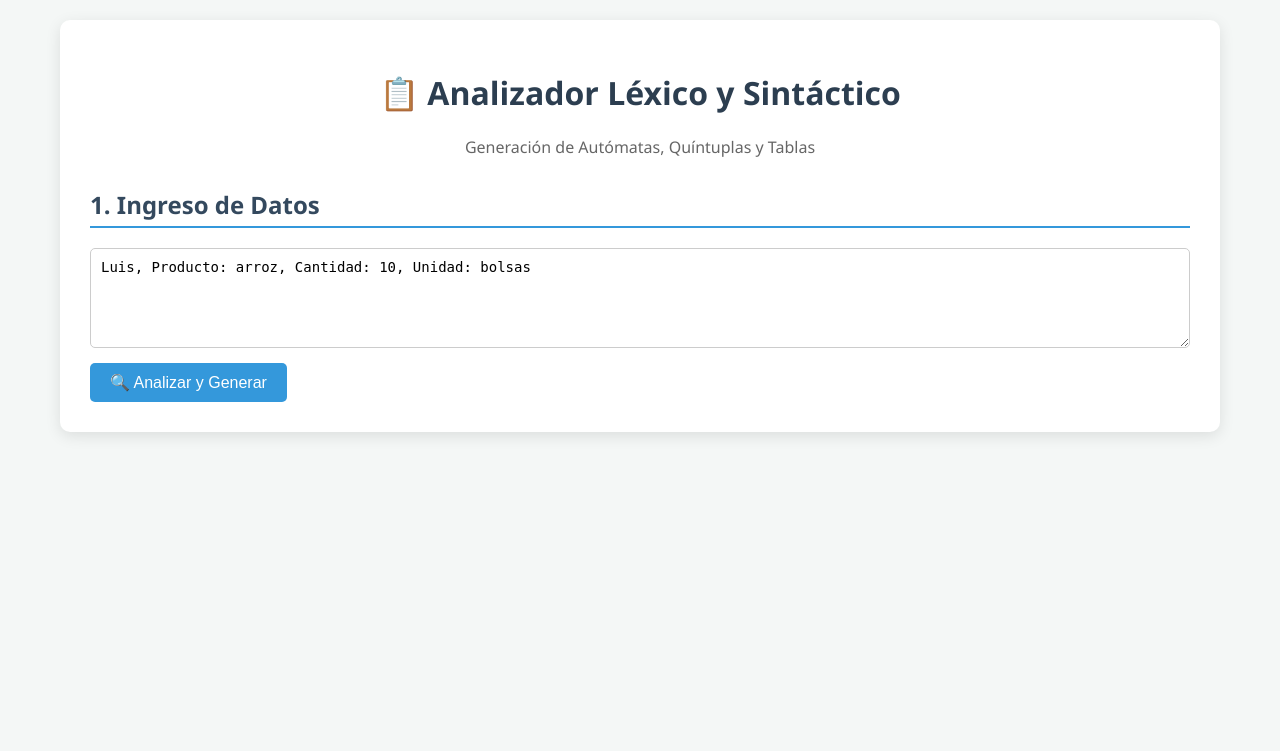
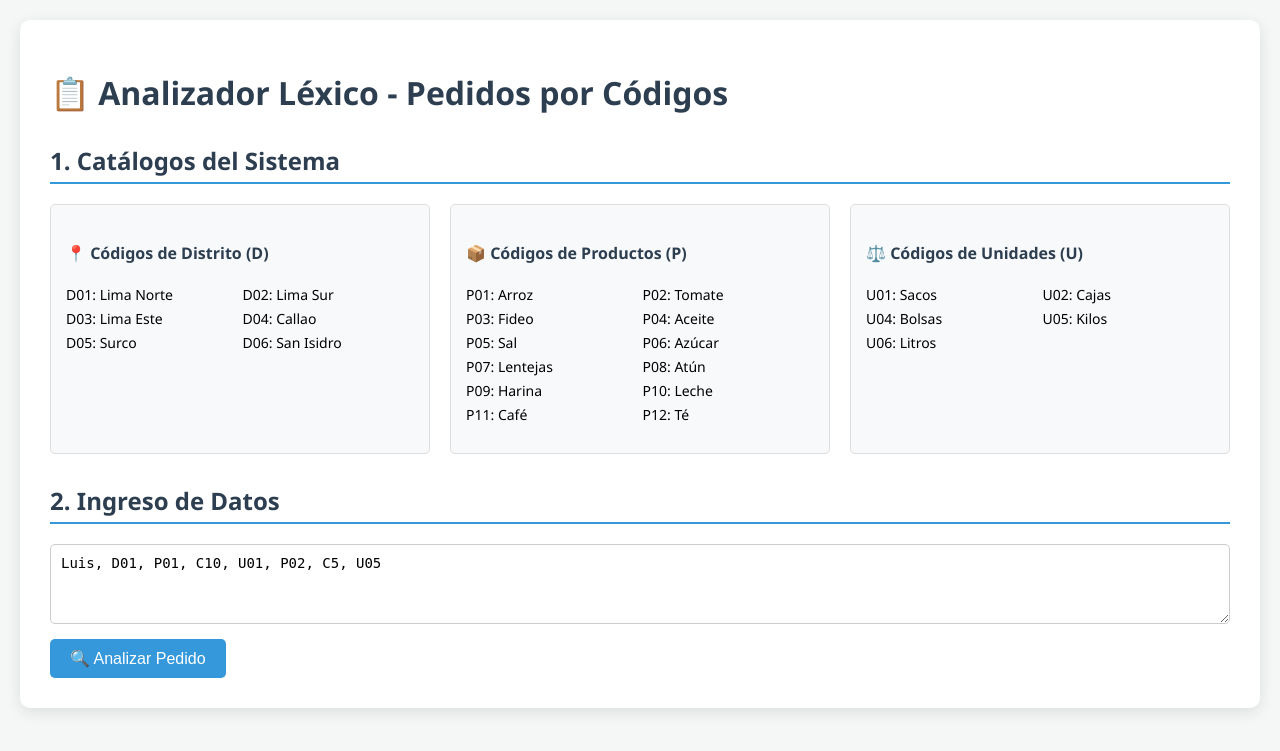
Before and after one commit to luisRod171205/LexTokensEj, a Flask app: page / in a window 1280 px wide. Shown: the top 751 px of the page. Run offline with Flask 3, Linux system fonts and the light colour scheme; some libraries are stand-ins or nearby versions.

Commit message:
Add files via upload

```diff
--- a/templates/index.html
+++ b/templates/index.html
@@ -3,129 +3,114 @@
 <head>
     <meta charset="UTF-8">
     <meta name="viewport" content="width=device-width, initial-scale=1.0">
-    <title>Analizador Léxico Mixto - AFD Completo</title>
+    <title>Analizador Léxico - Pedidos por Códigos</title>
     <script src="https://cdnjs.cloudflare.com/ajax/libs/viz.js/2.1.2/viz.js"></script>
     <script src="https://cdnjs.cloudflare.com/ajax/libs/viz.js/2.1.2/full.render.js"></script>
     <style>
         body { font-family: 'Segoe UI', Tahoma, Geneva, Verdana, sans-serif; background: #f4f7f6; margin: 0; padding: 20px; }
-        .container { max-width: 1100px; margin: auto; background: white; padding: 30px; border-radius: 10px; box-shadow: 0 4px 15px rgba(0,0,0,0.1); }
-        h1 { color: #2c3e50; text-align: center; }
-        h2 { color: #34495e; border-bottom: 2px solid #3498db; padding-bottom: 5px; margin-top: 30px; }
-        textarea { width: 100%; height: 100px; padding: 10px; border: 1px solid #ccc; border-radius: 5px; font-family: monospace; font-size: 14px; box-sizing: border-box; }
-        button { background: #3498db; color: white; border: none; padding: 10px 20px; border-radius: 5px; cursor: pointer; font-size: 16px; margin-top: 10px;}
+        .container { max-width: 1200px; margin: auto; background: white; padding: 30px; border-radius: 10px; box-shadow: 0 4px 15px rgba(0,0,0,0.1); }
+        h1, h2, h3, h4 { color: #2c3e50; }
+        h2 { border-bottom: 2px solid #3498db; padding-bottom: 5px; margin-top: 30px; }
+        textarea { width: 100%; height: 80px; padding: 10px; border: 1px solid #ccc; border-radius: 5px; font-family: monospace; font-size: 14px; box-sizing: border-box; }
+        button { background: #3498db; color: white; border: none; padding: 10px 20px; border-radius: 5px; cursor: pointer; font-size: 16px; margin-top: 10px; transition: background 0.3s;}
         button:hover { background: #2980b9; }
-        table { width: 100%; border-collapse: collapse; margin-top: 15px; }
+        table { width: 100%; border-collapse: collapse; margin-top: 15px; margin-bottom: 20px; }
         th, td { border: 1px solid #ddd; padding: 10px; text-align: left; }
-        th { background: #3498db; color: white; }
-        .automata-container { background: #f9f9f9; border: 1px solid #ddd; padding: 20px; border-radius: 5px; margin-top: 25px; text-align: center; overflow-x: auto; }
+        th { background: #f8f9fa; color: #2c3e50; font-weight: bold; }
+
+        /* Tabla de tokens limpia */
+        .error-row td { color: #c62828; font-weight: bold; }
+
+        /* Estilos de las tarjetas de autómatas */
+        .automata-card { background: #f9f9f9; border: 1px solid #ddd; padding: 20px; border-radius: 5px; margin-top: 15px; text-align: center; }
         .regex-box { background: #e8f4fd; padding: 10px; border-left: 4px solid #3498db; font-family: monospace; font-size: 16px; margin: 10px 0; display: inline-block; }
-        .svg-wrapper { display: flex; justify-content: center; margin: 15px 0; background: white; padding: 15px; border-radius: 5px; border: 1px solid #eee;}
-        .error-row td { background-color: #ffebee; color: #c62828; font-weight: bold; }
+        .svg-wrapper { display: flex; justify-content: center; margin: 15px 0; background: white; padding: 15px; border-radius: 5px; border: 1px solid #eee; overflow-x: auto; }
 
-        /* Estilos para la Quíntupla y Tablas */
-        .quintupla-container { margin-top: 20px; text-align: left; background: white; padding: 15px; border-radius: 5px; border: 1px solid #ddd; }
-        .quintupla-container ul { list-style-type: none; padding-left: 0; }
-        .quintupla-container li { margin-bottom: 8px; font-family: monospace; }
-        .tabla-transiciones th, .tabla-transiciones td { text-align: center; }
+        /* Estilos para la Tabla Matricial */
+        .matrix-table th { text-align: center; background: #e3f2fd; }
+        .matrix-table td { text-align: center; }
+        .matrix-table td:first-child { font-weight: bold; background: #fafafa; }
+        .init-state { background-color: #fff9c4 !important; } /* Amarillo para estado inicial */
+        .final-state { background-color: #c8e6c9 !important; } /* Verde para estado final */
+
+        /* Estilos de los catálogos */
+        .catalog-container { display: flex; gap: 20px; margin-top: 15px; flex-wrap: wrap;}
+        .catalog-box { flex: 1; min-width: 250px; background: #f8f9fa; padding: 15px; border-radius: 5px; border: 1px solid #ddd; }
+        .catalog-box ul { list-style-type: none; padding-left: 0; display: grid; grid-template-columns: 1fr 1fr; gap: 5px; font-size: 14px;}
     </style>
 </head>
 <body>
     <div class="container">
-        <h1>📋 Analizador Léxico y Sintáctico</h1>
-        <p style="text-align: center; color: #666;">Generación de Autómatas, Quíntuplas y Tablas</p>
+        <h1>📋 Analizador Léxico - Pedidos por Códigos</h1>
 
-        <h2>1. Ingreso de Datos</h2>
-        <textarea id="inputText">Luis, Producto: arroz, Cantidad: 10, Unidad: bolsas</textarea>
-        <button onclick="analizar()">🔍 Analizar y Generar</button>
+        <h2>1. Catálogos del Sistema</h2>
+        <div class="catalog-container">
+            <div class="catalog-box">
+                <h4>📍 Códigos de Distrito (D)</h4>
+                <ul>
+                    <li>D01: Lima Norte</li><li>D02: Lima Sur</li>
+                    <li>D03: Lima Este</li><li>D04: Callao</li>
+                    <li>D05: Surco</li><li>D06: San Isidro</li>
+                </ul>
+            </div>
+            <div class="catalog-box">
+                <h4>📦 Códigos de Productos (P)</h4>
+                <ul>
+                    <li>P01: Arroz</li><li>P02: Tomate</li><li>P03: Fideo</li>
+                    <li>P04: Aceite</li><li>P05: Sal</li><li>P06: Azúcar</li>
+                    <li>P07: Lentejas</li><li>P08: Atún</li><li>P09: Harina</li>
+                    <li>P10: Leche</li><li>P11: Café</li><li>P12: Té</li>
+                </ul>
+            </div>
+            <div class="catalog-box">
+                <h4>⚖️ Códigos de Unidades (U)</h4>
+                <ul>
+                    <li>U01: Sacos</li><li>U02: Cajas</li>
+                    <li>U04: Bolsas</li><li>U05: Kilos</li><li>U06: Litros</li>
+                </ul>
+            </div>
+        </div>
 
-        <h2 id="resultados-title" style="display:none;">2. Tokens y Lexemas</h2>
-        <div id="tokens-table" style="display:none;">
+        <h2>2. Ingreso de Datos</h2>
+        <textarea id="inputText">Luis, D01, P01, C10, U01, P02, C5, U05</textarea>
+        <button onclick="analizar()">🔍 Analizar Pedido</button>
+
+        <h2 id="resultados-title" style="display:none;">3. Tokens y Lexemas</h2>
+        <div id="tokens-table-container" style="display:none;">
             <table>
                 <thead>
-                    <tr><th>Lexema</th><th>Token</th><th>Expresión Regular</th></tr>
+                    <tr><th>Pos</th><th>Lexema</th><th>Token</th><th>Expresión Regular</th></tr>
                 </thead>
                 <tbody id="tokens-body"></tbody>
             </table>
         </div>
 
-        <h2 id="automatas-title" style="display:none;">3. Autómatas, Quíntuplas y Tablas</h2>
+        <h2 id="automatas-title" style="display:none;">4. Autómatas y Tablas de Transición</h2>
         <div id="automatas-container"></div>
     </div>
 
     <script>
-        // --- 1. DEFINICIÓN DE TOKENS ---
+        // --- 1. DEFINICIÓN DE TOKENS (Sin prefijo COD_) ---
         const TOKENS_DEF = [
-            { token: 'PRODUCTO', regex: /^[Pp]roducto/, erText: '[Pp]roducto', tipoGrafico: 'estatico' },
-            { token: 'CANTIDAD', regex: /^[Cc]antidad/, erText: '[Cc]antidad', tipoGrafico: 'estatico' },
-            { token: 'UNIDAD', regex: /^[Uu]nidad/, erText: '[Uu]nidad', tipoGrafico: 'estatico' },
-            { token: 'UNIDAD_MEDIDA', regex: /^(sacos|cajas|unidades|bolsas)/, erText: '(sacos|cajas|unidades|bolsas)', tipoGrafico: 'estatico' },
             { token: 'COMA', regex: /^,/, erText: ',', tipoGrafico: 'estatico' },
-            { token: 'DOS_PUNTOS', regex: /^:/, erText: ':', tipoGrafico: 'estatico' },
-            { token: 'NUMERO_ENTERO', regex: /^\d+/, erText: '[0-9]+', tipoGrafico: 'dinamico' },
-            { token: 'NOMBRE', regex: /^[A-Za-z]+(\s[A-Za-z]+)*/, erText: '[A-Za-z]+(\\s[A-Za-z]+)*', tipoGrafico: 'dinamico' },
-            { token: 'DESCRIPCION', regex: /^[A-Za-z]+/, erText: '[A-Za-z]+', tipoGrafico: 'dinamico' }
+
+            // Códigos dinámicos
+            { token: 'DISTRITO', regex: /^D0[1-6]/, erText: 'D0[1-6]', tipoGrafico: 'dinamico' },
+            { token: 'PRODUCTO', regex: /^P(0[1-9]|1[0-2])/, erText: 'P(0[1-9]|1[0-2])', tipoGrafico: 'dinamico' },
+            { token: 'CANTIDAD', regex: /^C\d+/, erText: 'C\\d+', tipoGrafico: 'dinamico' },
+            { token: 'UNIDAD', regex: /^U0[12456]/, erText: 'U0[12456]', tipoGrafico: 'dinamico' },
+
+            // Nombre (debe ir al final para no capturar los códigos)
+            { token: 'NOMBRE', regex: /^[A-Za-z]+(\s[A-Za-z]+)*/, erText: '[A-Za-z]+(\\s[A-Za-z]+)*', tipoGrafico: 'dinamico' }
         ];
 
-        // --- 2. CONFIGURACIÓN DE AUTÓMATAS ---
-        // Al definir los autómatas estáticos, también extraemos sus datos estructurados para la quíntupla.
+        // --- 2. DATOS ESTRUCTURADOS DE AUTÓMATAS ESTÁTICOS ---
         const AUTOMATAS_ESTATICOS = {
-            'PRODUCTO': {
-                afnd: genPalabraAFND('PRODUCTO', 'P | p', 'r', 'o', 'd', 'u', 'c', 't', 'o'),
-                afd: genPalabraAFD('PRODUCTO', 'P | p', 'r', 'o', 'd', 'u', 'c', 't', 'o'),
-                dataAFD: { estados: ['A','B','C','D','E','F','G','H','I'], alfabeto: ['P','p','r','o','d','u','c','t','o'], inicial: 'A', finales: ['I'], transiciones: [['A','P,p','B'],['B','r','C'],['C','o','D'],['D','d','E'],['E','u','F'],['F','c','G'],['G','t','H'],['H','o','I']] }
-            },
-            'CANTIDAD': {
-                afnd: genPalabraAFND('CANTIDAD', 'C | c', 'a', 'n', 't', 'i', 'd', 'a', 'd'),
-                afd: genPalabraAFD('CANTIDAD', 'C | c', 'a', 'n', 't', 'i', 'd', 'a', 'd'),
-                dataAFD: { estados: ['A','B','C','D','E','F','G','H','I'], alfabeto: ['C','c','a','n','t','i','d','a','d'], inicial: 'A', finales: ['I'], transiciones: [['A','C,c','B'],['B','a','C'],['C','n','D'],['D','t','E'],['E','i','F'],['F','d','G'],['G','a','H'],['H','d','I']] }
-            },
-            'UNIDAD': {
-                afnd: genPalabraAFND('UNIDAD', 'U | u', 'n', 'i', 'd', 'a', 'd'),
-                afd: genPalabraAFD('UNIDAD', 'U | u', 'n', 'i', 'd', 'a', 'd'),
-                dataAFD: { estados: ['A','B','C','D','E','F','G'], alfabeto: ['U','u','n','i','d','a','d'], inicial: 'A', finales: ['G'], transiciones: [['A','U,u','B'],['B','n','C'],['C','i','D'],['D','d','E'],['E','a','F'],['F','d','G']] }
-            },
-            'COMA': {
-                afnd: genSimpleAFND('COMA', ','),
-                afd: genSimpleAFD('COMA', ','),
-                dataAFD: { estados: ['A','B'], alfabeto: [','], inicial: 'A', finales: ['B'], transiciones: [['A',',','B']] }
-            },
-            'DOS_PUNTOS': {
-                afnd: genSimpleAFND('DOS_PUNTOS', ':'),
-                afd: genSimpleAFD('DOS_PUNTOS', ':'),
-                dataAFD: { estados: ['A','B'], alfabeto: [':'], inicial: 'A', finales: ['B'], transiciones: [['A',':','B']] }
-            },
-            'UNIDAD_MEDIDA': {
-                afnd: `digraph AFND_UNIDAD_MEDIDA { rankdir=LR; node [shape = circle]; start [shape=point]; start -> q0;
-                    q0 -> q1 [label="s"]; q1 -> q2 [label="a"]; q2 -> q3 [label="c"]; q3 -> q4 [label="o"]; q4 -> q5 [label="s"];
-                    q0 -> q6 [label="c"]; q6 -> q7 [label="a"]; q7 -> q8 [label="j"]; q8 -> q9 [label="a"]; q9 -> q10 [label="s"];
-                    q0 -> q11 [label="u"]; q11 -> q12 [label="n"]; q12 -> q13 [label="i"]; q13 -> q14 [label="d"]; q14 -> q15 [label="a"]; q15 -> q16 [label="d"]; q16 -> q17 [label="e"]; q17 -> q18 [label="s"];
-                    q0 -> q20 [label="b"]; q20 -> q21 [label="o"]; q21 -> q22 [label="l"]; q22 -> q23 [label="s"]; q23 -> q24 [label="a"]; q24 -> q25 [label="s"];
-                    q5 -> q19 [label="ε"]; q10 -> q19 [label="ε"]; q18 -> q19 [label="ε"]; q25 -> q19 [label="ε"]; q19 [shape=doublecircle]; }`,
-                afd: `digraph AFD_UNIDAD_MEDIDA { rankdir=LR; node [shape = circle]; start [shape=point]; start -> A;
-                    A -> S1 [label="s"]; A -> C1 [label="c"]; A -> U1 [label="u"]; A -> B1 [label="b"];
-                    S1 -> S2 [label="a"]; S2 -> S3 [label="c"]; S3 -> S4 [label="o"]; S4 -> F [label="s"];
-                    C1 -> C2 [label="a"]; C2 -> C3 [label="j"]; C3 -> C4 [label="a"]; C4 -> F [label="s"];
-                    U1 -> U2 [label="n"]; U2 -> U3 [label="i"]; U3 -> U4 [label="d"]; U4 -> U5 [label="a"]; U5 -> U6 [label="d"]; U6 -> U7 [label="e"]; U7 -> F [label="s"];
-                    B1 -> B2 [label="o"]; B2 -> B3 [label="l"]; B3 -> B4 [label="s"]; B4 -> B5 [label="a"]; B5 -> F [label="s"]; F [shape=doublecircle]; }`,
-                dataAFD: {
-                    estados: ['A','S1','S2','S3','S4','C1','C2','C3','C4','U1','U2','U3','U4','U5','U6','U7','B1','B2','B3','B4','B5','F'],
-                    alfabeto: ['s','a','c','o','j','u','n','i','d','e','b','l'],
-                    inicial: 'A', finales: ['F'],
-                    transiciones: [
-                        ['A','s','S1'],['A','c','C1'],['A','u','U1'],['A','b','B1'],
-                        ['S1','a','S2'],['S2','c','S3'],['S3','o','S4'],['S4','s','F'],
-                        ['C1','a','C2'],['C2','j','C3'],['C3','a','C4'],['C4','s','F'],
-                        ['U1','n','U2'],['U2','i','U3'],['U3','d','U4'],['U4','a','U5'],['U5','d','U6'],['U6','e','U7'],['U7','s','F'],
-                        ['B1','o','B2'],['B2','l','B3'],['B3','s','B4'],['B4','a','B5'],['B5','s','F']
-                    ]
-                }
-            }
+            'COMA': { dataAFD: { estados: ['q0','q1'], inicial: 'q0', finales: ['q1'], alfabeto: [','], transiciones: {'q0':{',':'q1'}} } }
         };
 
-        function genPalabraAFND(nombre, ...letras) { let dot = `digraph ${nombre} { rankdir=LR; node [shape = circle]; start [shape=point]; start -> q0;`; for (let i = 0; i < letras.length; i++) { dot += `q${i} -> q${i+1} [label="${letras[i]}"];`; } dot += `q${letras.length} -> q${letras.length+1} [label="ε"]; q${letras.length+1} [shape=doublecircle]; }`; return dot; }
-        function genPalabraAFD(nombre, ...letras) { let dot = `digraph ${nombre} { rankdir=LR; node [shape = circle]; start [shape=point]; start -> A;`; for (let i = 0; i < letras.length; i++) { let current = String.fromCharCode(65 + i); let next = String.fromCharCode(65 + i + 1); dot += `${current} -> ${next} [label="${letras[i]}"];`; } dot += `${String.fromCharCode(65 + letras.length)} [shape=doublecircle]; }`; return dot; }
+        // Funciones auxiliares para gráficos estáticos
         function genSimpleAFND(nombre, char) { return `digraph ${nombre} { rankdir=LR; node [shape = circle]; start [shape=point]; start -> q0; q0 -> q1 [label="${char}"]; q1 -> q2 [label="ε"]; q2 [shape=doublecircle]; }`; }
-        function genSimpleAFD(nombre, char) { return `digraph ${nombre} { rankdir=LR; node [shape = circle]; start [shape=point]; start -> A; A -> B [label="${char}"]; B [shape=doublecircle]; }`; }
 
         // --- 3. LÓGICA DEL ANALIZADOR ---
         async function analizar() {
@@ -135,14 +120,21 @@
 
             document.getElementById('automatas-title').style.display = 'block';
             const container = document.getElementById('automatas-container');
-            container.innerHTML = '<p>Generando autómatas y tablas...</p>';
+            container.innerHTML = '<p>Generando autómatas...</p>';
 
             setTimeout(async () => {
                 container.innerHTML = '';
+                const tokensUnicos = [];
+                const vistos = new Set();
                 for (const t of tokensEncontrados) {
-                    if (t.token !== 'ERROR') {
-                        await dibujarAutomataCompleto(t.lexema, t.token, t.er, t.tipo, container);
+                    if (t.token !== 'ERROR' && !vistos.has(t.token)) {
+                        tokensUnicos.push(t);
+                        vistos.add(t.token);
                     }
+                }
+
+                for (const t of tokensUnicos) {
+                    await dibujarAutomataCompleto(t.lexema, t.token, t.er, t.tipo, container);
                 }
             }, 300);
         }
@@ -157,13 +149,13 @@
                     const regex = new RegExp('^' + def.regex.source);
                     const coincidencia = regex.exec(texto.substring(pos));
                     if (coincidencia) {
-                        resultado.push({ lexema: coincidencia[0], token: def.token, er: def.erText, tipo: def.tipoGrafico });
+                        resultado.push({ pos: pos, lexema: coincidencia[0], token: def.token, er: def.erText, tipo: def.tipoGrafico });
                         pos += coincidencia[0].length;
                         match = true;
                         break;
                     }
                 }
-                if (!match) { resultado.push({ lexema: texto[pos], token: 'ERROR', er: 'N/A', tipo: 'error' }); pos++; }
+                if (!match) { resultado.push({ pos: pos, lexema: texto[pos], token: 'ERROR', er: 'N/A', tipo: 'error' }); pos++; }
             }
             return resultado;
         }
@@ -174,51 +166,45 @@
             tokens.forEach(t => {
                 const tr = document.createElement('tr');
                 if(t.token === 'ERROR') tr.className = 'error-row';
-                tr.innerHTML = `<td>${t.lexema}</td><td>${t.token}</td><td><code>${t.er}</code></td>`;
+                tr.innerHTML = `<td>${t.pos}</td><td>${t.lexema}</td><td><strong>${t.token}</strong></td><td><code>${t.er}</code></td>`;
                 tbody.appendChild(tr);
             });
             document.getElementById('resultados-title').style.display = 'block';
-            document.getElementById('tokens-table').style.display = 'block';
+            document.getElementById('tokens-table-container').style.display = 'block';
         }
 
-        // --- 4. GENERACIÓN DE GRÁFICOS, QUÍNTUPLAS Y TABLAS ---
+        // --- 4. GENERACIÓN DE GRÁFICOS Y TABLA MATRICIAL ---
         async function dibujarAutomataCompleto(lexema, token, er, tipo, container) {
             const viz = new Viz();
             let dotAFND = '', dotAFD = '';
-            let dataAFD = null; // Aquí guardaremos la quíntupla y transiciones
+            let dataAFD = null;
 
             if (tipo === 'estatico') {
                 const config = AUTOMATAS_ESTATICOS[token];
                 if (!config) return;
-                dotAFND = config.afnd;
-                dotAFD = config.afd;
-                dataAFD = config.dataAFD; // Obtenemos los datos estructurados
+
+                dotAFND = genSimpleAFND(token, ',');
+                dotAFD = `digraph AFD_${token} { rankdir=LR; node [shape = circle]; start [shape=point]; start -> q0; q0 -> q1 [label=","]; q1 [shape=doublecircle]; }`;
+                dataAFD = config.dataAFD;
             } else {
-                // Dinámico (Nombres, Números)
+                // Autómata Dinámico
                 dotAFND = `digraph AFND_DINAMICO { rankdir=LR; node [shape = circle]; start [shape=point]; start -> q0;`;
-                for (let i = 0; i < lexema.length; i++) {
-                    let char = lexema[i]; let label = (char === ' ') ? '␣' : char;
-                    dotAFND += `q${i} -> q${i+1} [label="${label}"];`;
-                }
+                for (let i = 0; i < lexema.length; i++) { let char = lexema[i]; let label = (char === ' ') ? '␣' : char; dotAFND += `q${i} -> q${i+1} [label="${label}"];`; }
                 dotAFND += `q${lexema.length} -> q${lexema.length+1} [label="ε"]; q${lexema.length+1} [shape=doublecircle]; }`;
 
                 dotAFD = `digraph AFD_DINAMICO { rankdir=LR; node [shape = circle]; start [shape=point]; start -> A;`;
-
-                // Construir datos de AFD dinámicos
-                let estados = []; let alfabeto = []; let transiciones = [];
+                let estados = []; let alfabeto = []; let transiciones = {};
                 for (let i = 0; i < lexema.length; i++) {
                     let char = lexema[i]; let label = (char === ' ') ? '␣' : char;
                     let current = String.fromCharCode(65 + i); let next = String.fromCharCode(65 + i + 1);
                     dotAFD += `${current} -> ${next} [label="${label}"];`;
-
-                    estados.push(current);
-                    if(!alfabeto.includes(label)) alfabeto.push(label);
-                    transiciones.push([current, label, next]);
+                    estados.push(current); if(!alfabeto.includes(label)) alfabeto.push(label);
+                    if(!transiciones[current]) transiciones[current] = {};
+                    transiciones[current][label] = next;
                 }
                 let finalState = String.fromCharCode(65 + lexema.length);
                 dotAFD += `${finalState} [shape=doublecircle]; }`;
                 estados.push(finalState);
-
                 dataAFD = { estados: estados, alfabeto: alfabeto, inicial: 'A', finales: [finalState], transiciones: transiciones };
             }
 
@@ -226,50 +212,46 @@
                 const afndSvg = await viz.renderSVGElement(dotAFND);
                 const afdSvg = await viz.renderSVGElement(dotAFD);
 
+                // Tabla Matricial
+                let tableHeader = `<tr><th>Estado actual</th>`;
+                dataAFD.alfabeto.forEach((sym, index) => { tableHeader += `<th>Entrada ${index + 1}</th>`; });
+                tableHeader += `</tr>`;
+
+                let tableBody = '';
+                dataAFD.estados.forEach(estado => {
+                    let rowClass = (estado === dataAFD.inicial) ? 'init-state' : (dataAFD.finales.includes(estado) ? 'final-state' : '');
+                    let labelEstado = estado;
+                    if (estado === dataAFD.inicial) labelEstado += ' (inicial)';
+                    if (dataAFD.finales.includes(estado)) labelEstado += ' (aceptación)';
+
+                    tableBody += `<tr class="${rowClass}"><td>${labelEstado}</td>`;
+
+                    dataAFD.alfabeto.forEach(sym => {
+                        let nextState = (dataAFD.transiciones[estado] && dataAFD.transiciones[estado][sym]) ? dataAFD.transiciones[estado][sym] : '-';
+                        tableBody += `<td>${nextState}</td>`;
+                    });
+                    tableBody += `</tr>`;
+                });
+
                 const div = document.createElement('div');
-                div.className = 'automata-container';
-
-                // Generar la sección HTML de la quíntupla
-                let htmlQuintupla = '';
-                if (dataAFD) {
-                    htmlQuintupla = `
-                        <div class="quintupla-container">
-                            <h4>Quíntupla del AFD</h4>
-                            <p style="margin-bottom:10px; font-size:0.9em; color:#555;">M = (Q, Σ, δ, q₀, F)</p>
-                            <ul>
-                                <li><strong>Q (Estados):</strong> { ${dataAFD.estados.join(', ')} }</li>
-                                <li><strong>Σ (Alfabeto):</strong> { ${dataAFD.alfabeto.join(', ')} }</li>
-                                <li><strong>q₀ (Inicial):</strong> ${dataAFD.inicial}</li>
-                                <li><strong>F (Finales):</strong> { ${dataAFD.finales.join(', ')} }</li>
-                                <li><strong>δ (Transiciones):</strong> Ver tabla abajo</li>
-                            </ul>
-                        </div>
-
-                        <div class="quintupla-container">
-                            <h4>Tabla de Transiciones del AFD</h4>
-                            <table class="tabla-transiciones">
-                                <thead>
-                                    <tr><th>Estado Origen</th><th>Símbolo</th><th>Estado Destino</th></tr>
-                                </thead>
-                                <tbody>
-                                    ${dataAFD.transiciones.map(t => `<tr><td>${t[0]}</td><td>${t[1]}</td><td>${t[2]}</td></tr>`).join('')}
-                                </tbody>
-                            </table>
-                        </div>
-                    `;
-                }
-
+                div.className = 'automata-card';
                 div.innerHTML = `
-                    <h3>Token: ${token} <span style="color:#666; font-size:0.8em;">(Lexema: "${lexema}")</span></h3>
+                    <h3>Token: ${token} <span style="color:#666; font-size:0.8em;">(Ejemplo: "${lexema}")</span></h3>
                     <div class="regex-box"><strong>ER:</strong> ${er}</div>
 
-                    <h4>AFND</h4>
+                    <h4>Autómata Finito No Determinista (AFND)</h4>
                     <div class="svg-wrapper" id="afnd-${token}-${lexema.replace(/\s/g, '')}"></div>
 
-                    <h4>AFD</h4>
+                    <h4>Autómata Finito Determinista (AFD)</h4>
                     <div class="svg-wrapper" id="afd-${token}-${lexema.replace(/\s/g, '')}"></div>
 
-                    ${htmlQuintupla}
+                    <h4>Tabla de Transición</h4>
+                    <div style="overflow-x:auto;">
+                        <table class="matrix-table">
+                            <thead>${tableHeader}</thead>
+                            <tbody>${tableBody}</tbody>
+                        </table>
+                    </div>
                 `;
                 container.appendChild(div);
 
```
